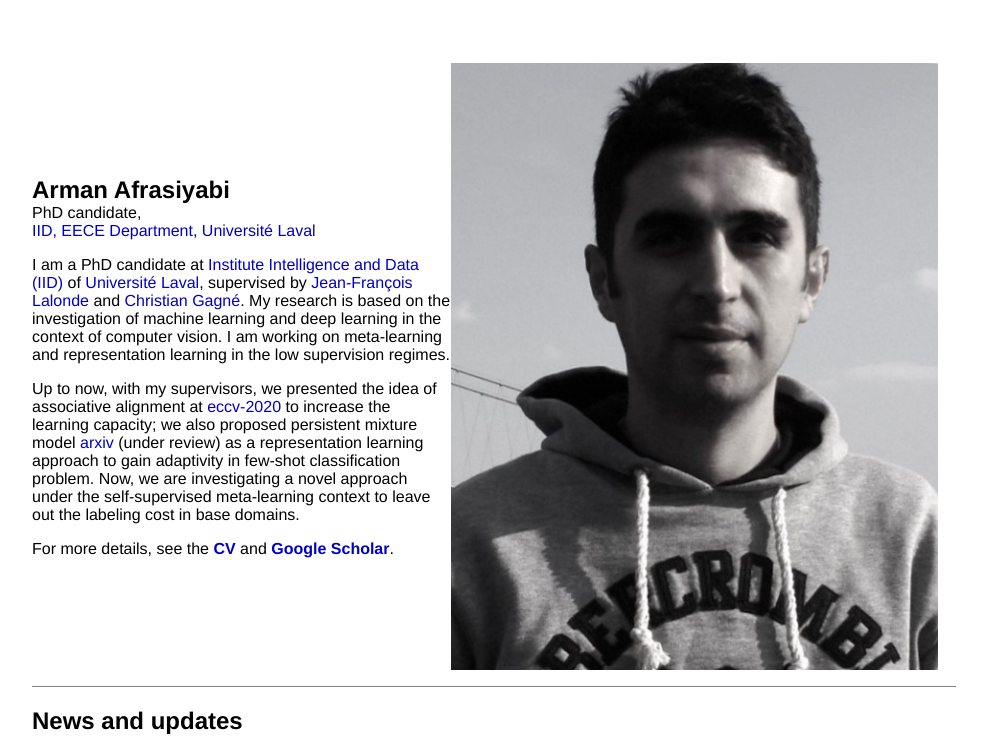
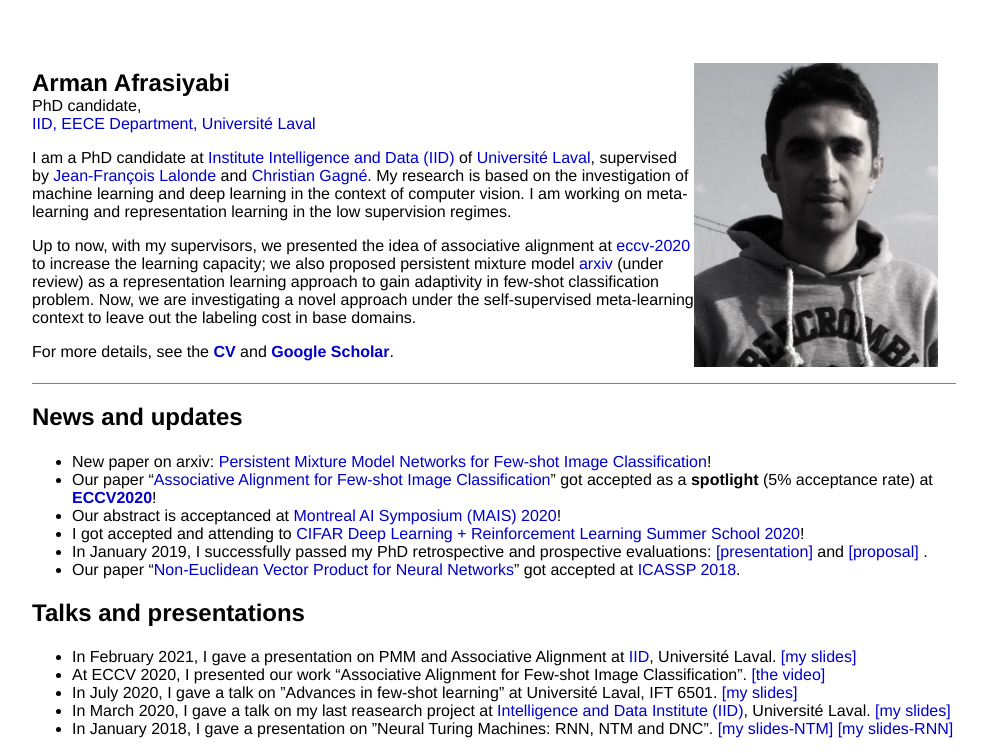
Before and after one commit to ArmanAfrasiyabi/ArmanAfrasiyabi.github.io, a plain HTML site: page index.html in a window 1280 px wide. Shown: the top 753 px of the page, without its empty margins (29-1013 px from the left). Drawn offline with Linux system fonts and the light colour scheme.

Commit message:
Update index.html

```diff
--- a/index.html
+++ b/index.html
@@ -66,7 +66,7 @@ For more details, see the <b> <a href="https://armanafrasiyabi.github.io/files/a
 </font>
     </td>
 	<td width="243.5" height="303.5">
-	<img src="./files/arman.png" width="487" height="607">
+	<img src="./files/arman.png" width="243.5" height="303.5">
 	</td>
 	</tr>
 </table>
```
